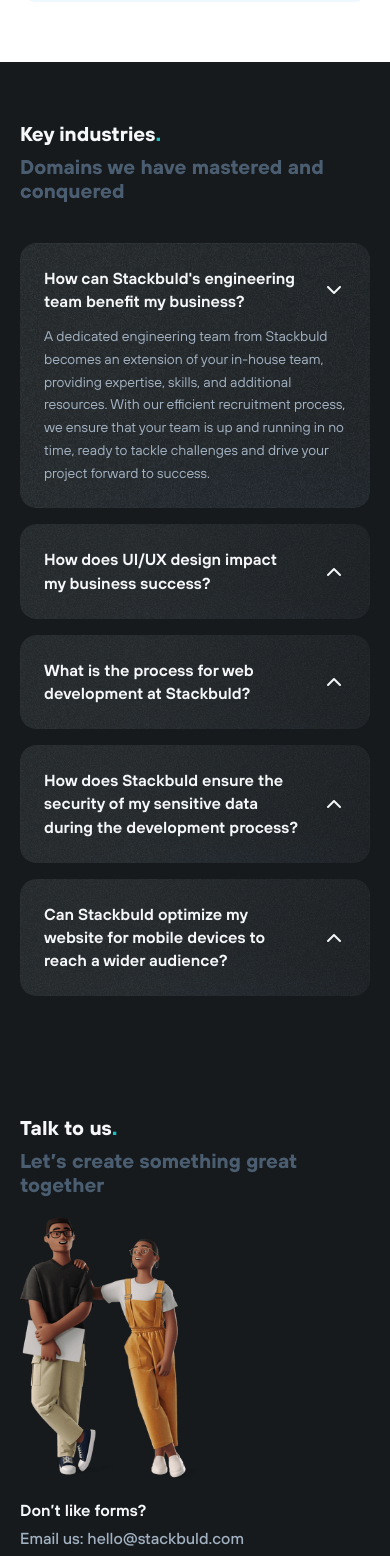
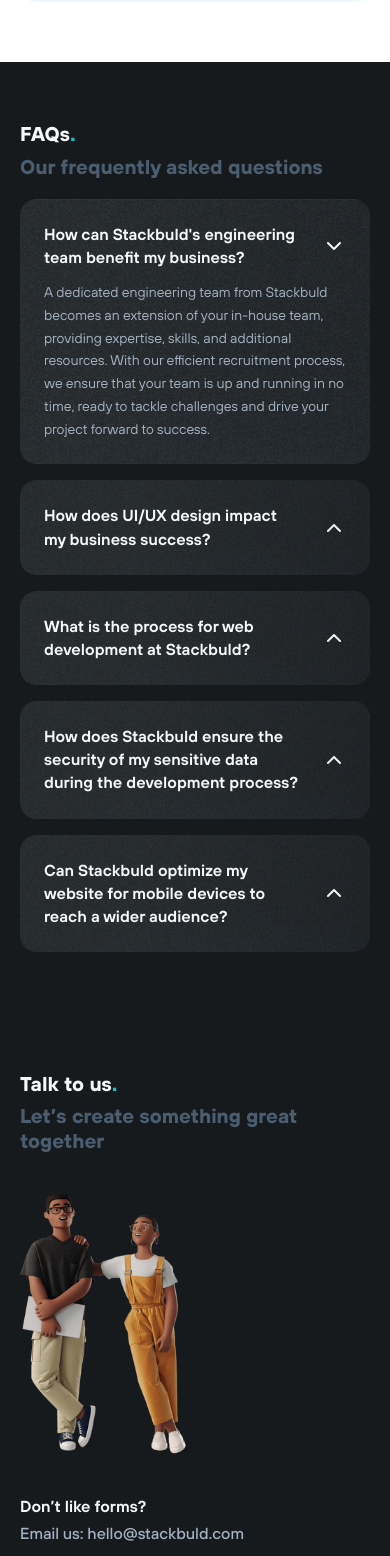
Before and after one commit to pdev6373/stackbuld, a Next.js app: page /our-process in a window 390 px wide. Shown: the part 4232-5788 px from the top of the page. Built offline with nearby package versions, Linux system fonts and the light colour scheme.

Commit message:
initial commit

```diff
--- a/components/contact/Contaxct.module.css
+++ b/components/contact/Contaxct.module.css
@@ -267,7 +267,7 @@
   }
 
   .contactTop {
-    gap: 24px;
+    gap: 48px;
   }
 
   .contact {
@@ -308,7 +308,7 @@
   }
 
   .contactTop {
-    gap: 20px;
+    gap: 40px;
   }
 
   .contact {
--- a/components/faq/FAQ.module.css
+++ b/components/faq/FAQ.module.css
@@ -127,6 +127,7 @@
 
   .wrapper {
     padding: 60px 24px;
+    gap: 24px;
   }
 
   .question {
@@ -139,11 +140,11 @@
   }
 
   .faq {
-    padding: 28px;
+    padding: 24px;
   }
 
   .questionWrapper {
-    gap: 20px;
+    gap: 24px;
   }
 }
 
@@ -163,5 +164,10 @@
 
   .wrapper {
     padding-inline: 20px;
+    gap: 20px;
+  }
+
+  .questionWrapper {
+    gap: 20px;
   }
 }
--- a/components/faq/FAQ.tsx
+++ b/components/faq/FAQ.tsx
@@ -12,12 +12,10 @@
     <section className={styles.wrapper}>
       <div className={styles.faqHeader}>
         <h3 className={styles.sectionTitleDark}>
-          Key industries
+          FAQs
           <span className={`${styles.sectionTitleDark} ${styles.dot}`}>.</span>
         </h3>
-        <p className={styles.sectionBodyDark}>
-          Domains we have mastered and conquered
-        </p>
+        <p className={styles.sectionBodyDark}>Our frequently asked questions</p>
       </div>
 
       <div className={styles.faqs}>
--- a/components/howWeWork/HowWeWork.module.css
+++ b/components/howWeWork/HowWeWork.module.css
@@ -75,7 +75,6 @@
   opacity: 0;
   transform: translateX(-400px);
   width: 110px;
-  transition: opacity 500ms, transform 200ms;
 }
 
 .lineInner {
@@ -99,6 +98,7 @@
 .stepsShow {
   transform: translateX(0);
   opacity: 1;
+  transition: opacity 500ms, transform 250ms;
 }
 
 .stepsInner {
@@ -234,6 +234,7 @@
 @media (max-width: 700px) {
   .wrapper {
     padding: 60px 24px;
+    gap: 72px;
   }
 
   .sectionTitle {
@@ -250,17 +251,13 @@
     font-size: 18px;
   }
 
-  .process {
-    gap: 18px;
-  }
-
   .processTitle,
   .processItemText {
     font-size: 18px;
   }
 
   .allProcesses {
-    gap: 80px;
+    gap: 72px;
   }
 
   .headerTexts {
@@ -296,7 +293,8 @@
     font-size: 16px;
   }
 
-  .allProcesses {
+  .allProcesses,
+  .wrapper {
     gap: 60px;
   }
 
--- a/components/serviceFeatures/ServiceFeatures.module.css
+++ b/components/serviceFeatures/ServiceFeatures.module.css
@@ -104,7 +104,6 @@
   opacity: 0;
   transform: translateX(-400px);
   width: 20px;
-  transition: opacity 500ms, transform 200ms;
 }
 
 .lineInner {
@@ -128,6 +127,7 @@
 .stepsShow {
   transform: translateX(0);
   opacity: 1;
+  transition: opacity 500ms, transform 250ms;
 }
 
 .stepsInner {
```
